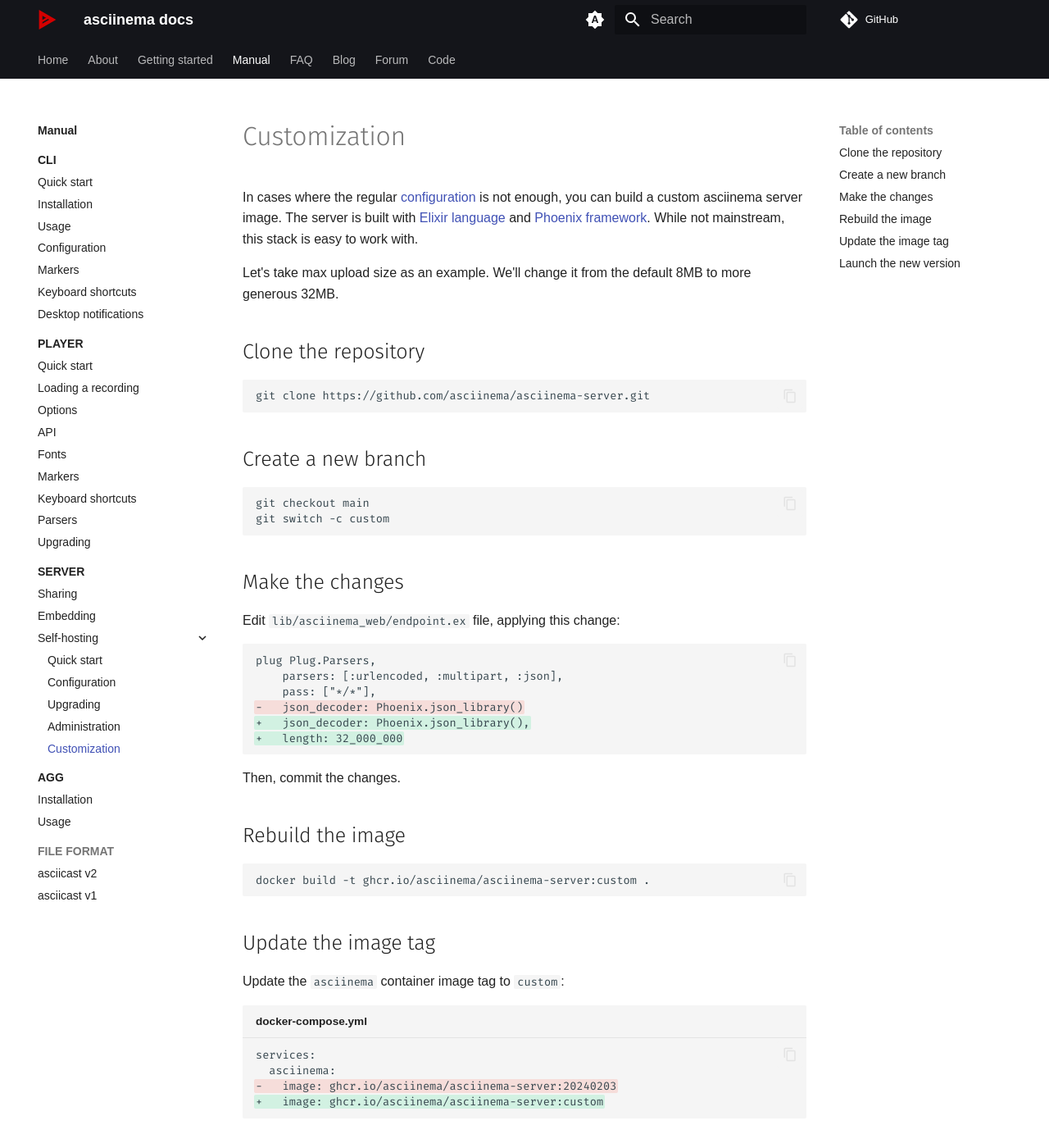
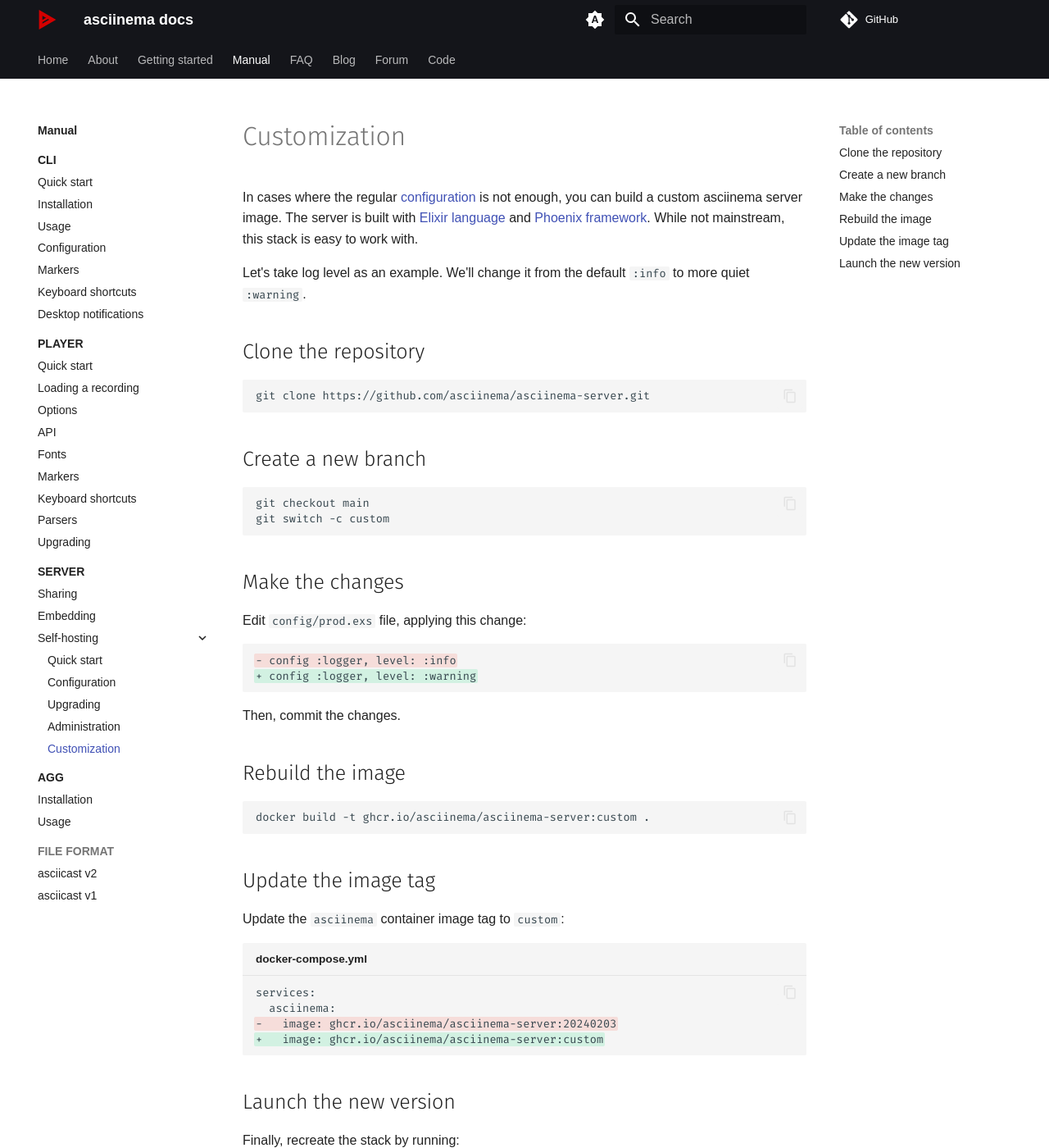
Before and after one commit to ofek/asciinema.github.io, an MkDocs documentation site: the page built from docs/manual/server/self-hosting/customization.md, in a window 1280 px wide and 1400 px high. Shown: the whole window at 82% size. Built offline with MkDocs 1.6.1 and Material for MkDocs 9.7.7, drawn with Linux system fonts in a browser that asks for light colours; some web fonts are replaced; comment, search, counter and statistics services are not loaded.

Commit message:
Update server image customization guide to use log level as an example

````diff
--- a/docs/manual/server/self-hosting/customization.md
+++ b/docs/manual/server/self-hosting/customization.md
@@ -6,8 +6,8 @@
 framework](https://www.phoenixframework.org/). While not mainstream, this stack
 is easy to work with.
 
-Let's take max upload size as an example. We'll change it from the default 8MB
-to more generous 32MB.
+Let's take log level as an example. We'll change it from the default `:info` to
+more quiet `:warning`.
 
 ## Clone the repository
 
@@ -24,15 +24,11 @@
 
 ## Make the changes
 
-Edit `lib/asciinema_web/endpoint.ex` file, applying this change:
+Edit `config/prod.exs` file, applying this change:
 
-```diff hl_lines="9"
-plug Plug.Parsers,
-    parsers: [:urlencoded, :multipart, :json],
-    pass: ["*/*"],
--   json_decoder: Phoenix.json_library()
-+   json_decoder: Phoenix.json_library(),
-+   length: 32_000_000
+```diff
+- config :logger, level: :info
++ config :logger, level: :warning
 ```
 
 Then, commit the changes.
````
